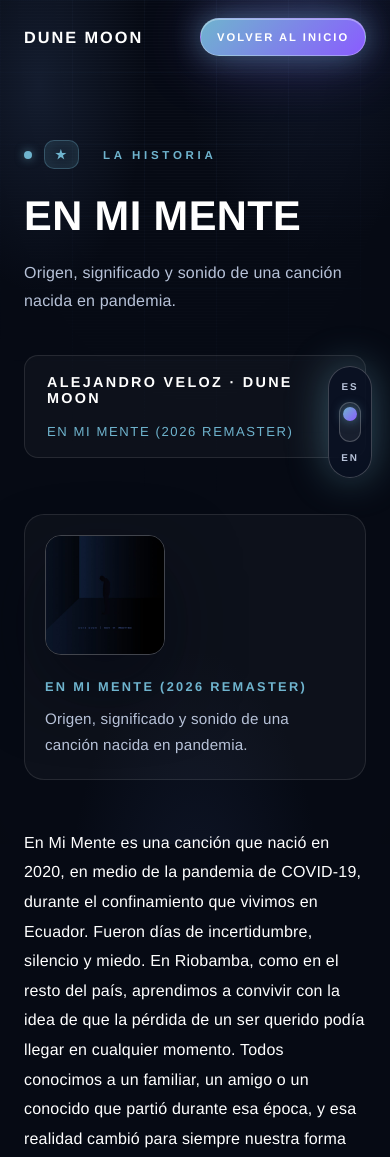
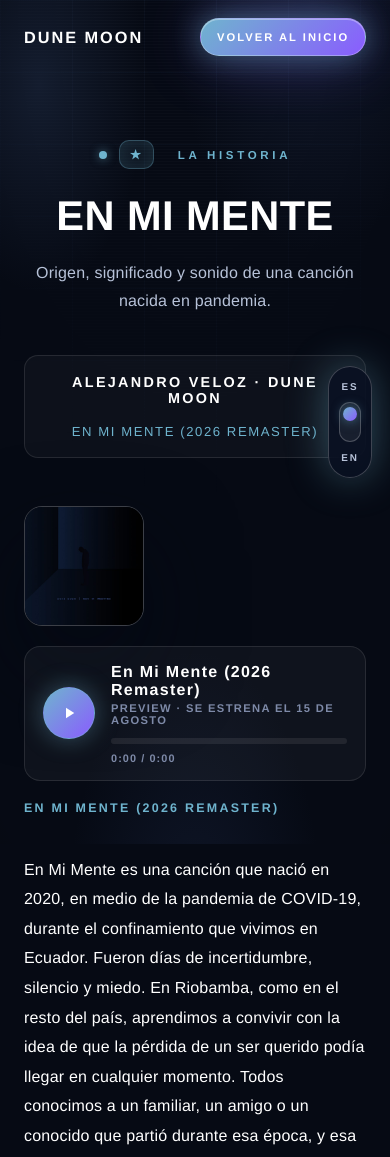
Before and after one commit to alejandrovelozvera-hash/dune-moon, a Next.js app: page /manifiesto in a window 390 px wide. Shown: the top 1157 px of the page. Built offline with nearby package versions, Linux system fonts and the light colour scheme.

Commit message:
manifiesto: layout centrado de 2 columnas con portada fija y preview del tema

```diff
--- a/app/components.css
+++ b/app/components.css
@@ -2202,6 +2202,16 @@
   margin-bottom: 26px;
 }
 
+.manifesto__header {
+  text-align: center;
+  max-width: 820px;
+  margin-inline: auto;
+}
+
+.manifesto__header .eyebrow {
+  justify-content: center;
+}
+
 .manifesto__title {
   font-family: var(--font-display);
   font-size: clamp(2.6rem, 8vw, 5.5rem);
@@ -2213,6 +2223,7 @@
 
 .manifesto__subtitle {
   margin-top: 22px;
+  margin-inline: auto;
   max-width: 640px;
   color: var(--text-dim);
   font-size: clamp(1rem, 1.6vw, 1.18rem);
@@ -2221,8 +2232,9 @@
 
 .manifesto__byline {
   margin-top: 40px;
-  display: flex;
+  display: inline-flex;
   align-items: baseline;
+  justify-content: center;
   gap: 18px;
   flex-wrap: wrap;
   padding: 18px 22px;
@@ -2247,30 +2259,30 @@
   color: var(--cyan);
 }
 
-.manifesto__body {
-  margin-top: 56px;
-  max-width: 720px;
-}
-
-.manifesto__hero {
-  display: flex;
-  align-items: center;
-  gap: clamp(24px, 4vw, 48px);
-  margin-bottom: 48px;
-  padding: 20px;
-  border: 1px solid var(--border);
-  border-radius: 20px;
-  background: rgba(255, 255, 255, 0.03);
+.manifesto__layout {
+  margin-top: 72px;
+  display: grid;
+  grid-template-columns: minmax(0, 0.85fr) minmax(0, 1.4fr);
+  gap: clamp(40px, 6vw, 96px);
+  align-items: start;
+}
+
+.manifesto__rail {
+  position: sticky;
+  top: 128px;
+  display: flex;
+  flex-direction: column;
+  gap: 22px;
 }
 
 .manifesto__hero-cover {
-  flex-shrink: 0;
-  width: clamp(120px, 22vw, 200px);
+  width: 100%;
+  max-width: 360px;
   aspect-ratio: 1;
-  border-radius: 16px;
+  border-radius: 18px;
   overflow: hidden;
   border: 1px solid var(--border-strong);
-  box-shadow: 0 30px 70px rgba(4, 8, 18, 0.55);
+  box-shadow: 0 40px 90px rgba(4, 8, 18, 0.6);
 }
 
 .manifesto__hero-cover img {
@@ -2280,24 +2292,23 @@
   display: block;
 }
 
-.manifesto__hero-aside {
-  min-width: 0;
-}
-
 .manifesto__hero-tag {
   font-family: var(--font-display);
-  font-size: 0.8rem;
+  font-size: 0.78rem;
   font-weight: 700;
   letter-spacing: 0.18em;
   text-transform: uppercase;
   color: var(--cyan);
-  margin-bottom: 12px;
-}
-
-.manifesto__hero-quote {
-  color: var(--text-dim);
-  font-size: clamp(0.95rem, 1.4vw, 1.08rem);
-  line-height: 1.75;
+}
+
+.manifesto__rail .audio-preview {
+  margin-top: 0;
+  max-width: 360px;
+  width: 100%;
+}
+
+.manifesto__body {
+  max-width: 640px;
 }
 
 .manifesto__text {
@@ -2355,9 +2366,28 @@
     padding-top: 140px;
   }
 
-  .manifesto__hero {
-    flex-direction: column;
-    align-items: flex-start;
+  .manifesto__layout {
+    grid-template-columns: 1fr;
+    gap: 0;
+    margin-top: 48px;
+  }
+
+  .manifesto__rail {
+    position: static;
+    flex-direction: row;
+    flex-wrap: wrap;
+    align-items: center;
+    gap: 20px;
+    margin-bottom: 40px;
+  }
+
+  .manifesto__rail .audio-preview {
+    flex: 1 1 260px;
+  }
+
+  .manifesto__hero-cover {
+    width: 120px;
+    flex-shrink: 0;
   }
 
   .manifesto__video {
--- a/components/ManifestHero.jsx
+++ b/components/ManifestHero.jsx
@@ -1,5 +1,6 @@
 "use client";
 
+import AudioPreview from "./AudioPreview";
 import { useLang } from "@/lib/i18n";
 
 const PARAGRAPHS = ["p1", "p2", "p3", "p4", "p5", "p6", "p7", "p8"];
@@ -10,6 +11,7 @@ export default function ManifestHero() {
   return (
     <article className="manifest">
       <div className="container">
+        <header className="manifesto__header">
           <p className="eyebrow">
             <span className="section-index">★</span>
             {t("manifest.eyebrow")}
@@ -23,9 +25,10 @@ export default function ManifestHero() {
             <span className="manifesto__byline-name">{t("manifest.byline")}</span>
             <span className="manifesto__byline-song">{t("manifest.song")}</span>
           </div>
+        </header>
 
-        <div className="manifesto__body">
-          <div className="manifesto__hero">
+        <div className="manifesto__layout">
+          <aside className="manifesto__rail">
             <div className="manifesto__hero-cover">
               <img
                 src="/en-mi-mente-2026-remaster.jpg"
@@ -35,19 +38,21 @@ export default function ManifestHero() {
                 loading="eager"
               />
             </div>
-            <div className="manifesto__hero-aside">
+            <AudioPreview
+              src="/en-mi-mente-preview.mp3"
+              title={t("manifest.song")}
+              label={t("hero.previewLabel")}
+            />
             <p className="manifesto__hero-tag">{t("manifest.song")}</p>
-              <p className="manifesto__hero-quote">
-                {t("manifest.subtitle")}
-              </p>
-            </div>
-          </div>
+          </aside>
 
+          <div className="manifesto__body">
             {PARAGRAPHS.map((key, i) => (
               <p key={key} className="manifesto__text">
                 {t(`manifest.${key}`)}
               </p>
             ))}
+          </div>
         </div>
 
         <div className="manifesto__video">
```
Lines whose indentation alone changed are shown as unchanged.
